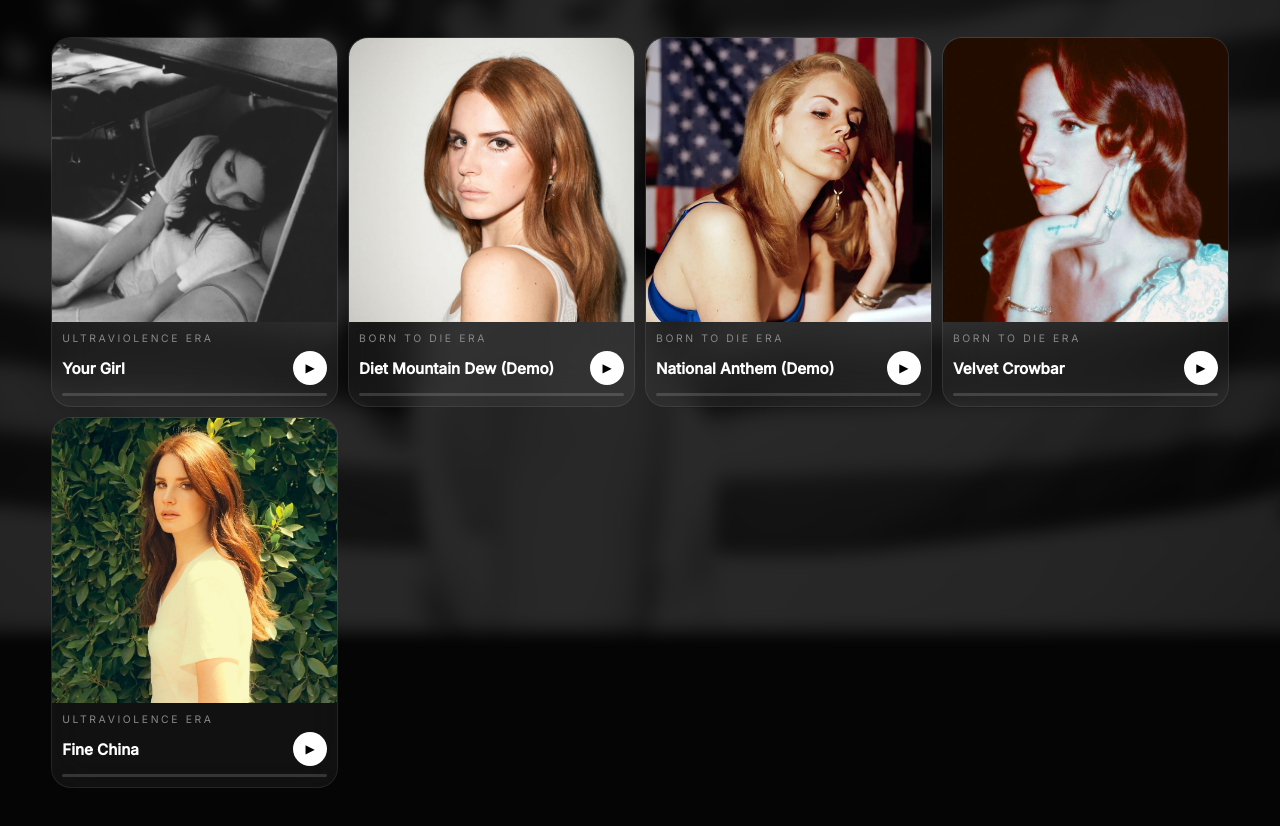
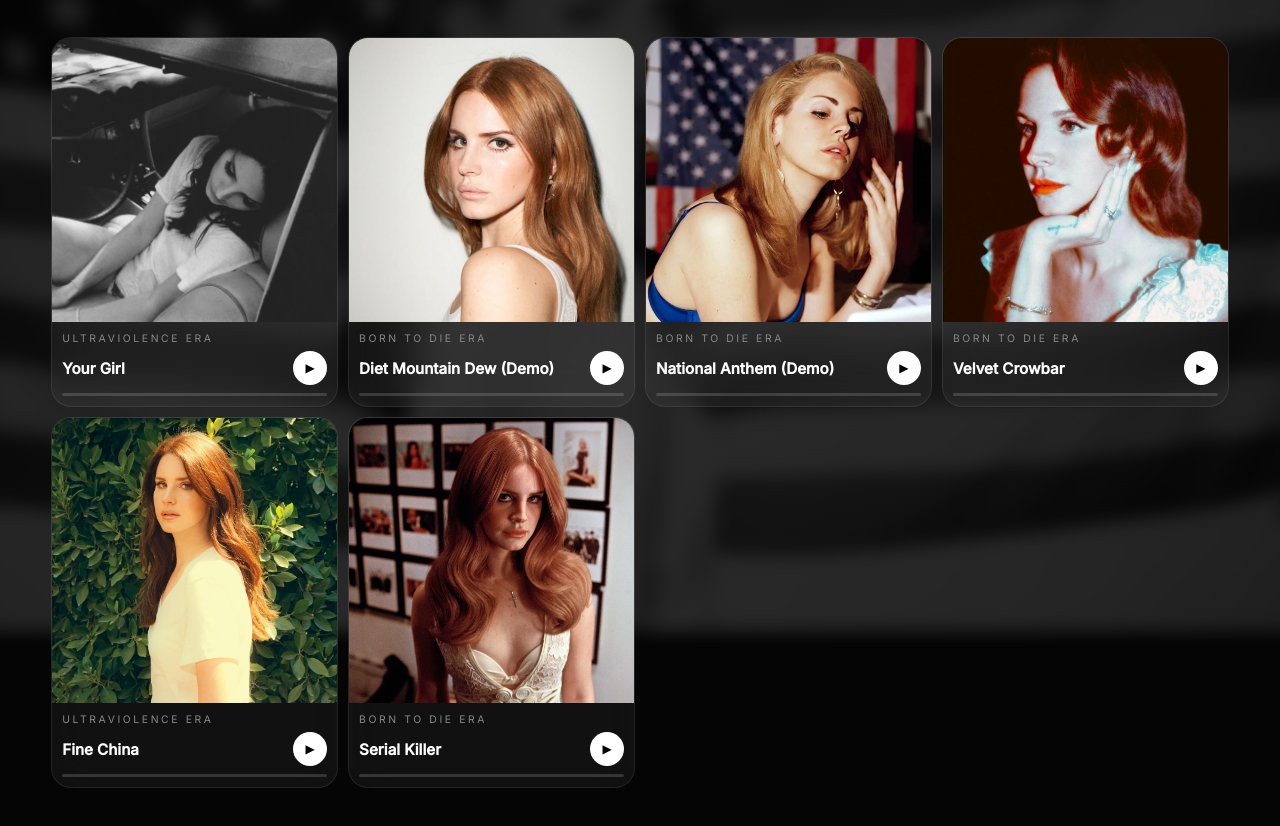
Before and after one commit to ryanzshrc/lana-archive, a plain HTML site: page index.html in a window 1280 px wide. Shown: the part 208-1034 px from the top of the page. Drawn offline with nearby package versions, Linux system fonts and the light colour scheme.

Commit message:
add serial killer

```diff
--- a/index.html
+++ b/index.html
@@ -262,6 +262,23 @@
         </div>
       </div>
 
+      <!-- TRACK 6 -->
+      <div class="card">
+        <img src="art/serialkiller.jpg">
+
+        <div class="content">
+          <div class="era">Born To Die Era</div>
+
+          <div class="bottom">
+            <div class="title">Serial Killer</div>
+            <button onclick="toggleAudio('song6', this)">▶</button>
+          </div>
+
+          <div class="progress"><div class="bar" id="bar-song6"></div></div>
+          <audio id="song6" src="music/serialkiller.m4a"></audio>
+        </div>
+      </div>
+
     </div>
   </div>
 
```
Also changed, not shown: art/serialkiller.jpg (added), 2 other files.
